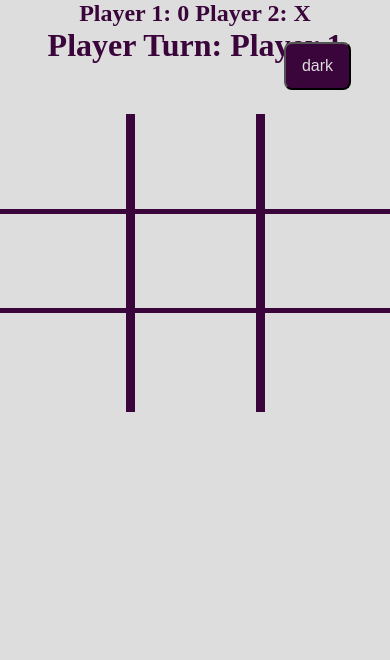
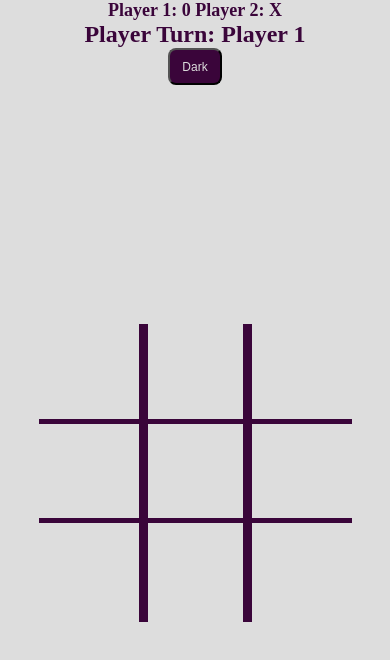
Before and after one commit to Sakif04/Tic-Tac-Toe, a plain HTML site: page index.html in a window 390 px wide. Drawn offline with Linux system fonts and the light colour scheme.

Commit message:
completed tictactoe

```diff
--- a/app.js
+++ b/app.js
@@ -26,12 +26,10 @@ class Game{
         this.winCombo=[[0,4,8],[2,4,6],[0,1,2],[2,5,8],[0,3,6],[1,4,7],[3,4,5],[6,7,8]];
     }
     attachTheme(){
-        const body=document.querySelector('body');
-        const app=document.querySelector('.app');
-        const theme=document.querySelector('#theme');
-
         const changeTheme=()=>{
-            console.log(theme.value);
+            const body=document.querySelector('body');
+            const app=document.querySelector('.app');
+            const theme=document.querySelector('#theme');
             if (app.classList.contains('dark')){
                 theme.value='Dark'
                 body.style.backgroundColor='#ddd';
@@ -43,6 +41,7 @@ class Game{
     }
     start(){
         this.renewAll();
+        this.attachTheme();
         let ninebox=new Box(9);
         ninebox.create();
         this.clickEffects();
@@ -58,8 +57,7 @@ class Game{
         const restartbtn=document.querySelector('.restart-button');
         restartbtn.classList.remove('active');
         let boxes=Array.from(document.querySelectorAll('.box'));
-        boxes.forEach(box=>box.remove())
-        this.attachTheme();
+        boxes.forEach(box=>box.remove());
     }
     clickEffects(){
         const effects=(indices,changedTurn,changedPlayer,classType,box)=>{
@@ -73,7 +71,7 @@ class Game{
             },50);
             this.turn=changedTurn;
             this.player=changedPlayer;
-            console.log(this);
+            // console.log(this);
             turn.textContent= `Player Turn: ${player}`;
         }
         const clicked=(e)=>{
@@ -130,7 +128,8 @@ class Game{
         const restartbtn=document.querySelector('.restart-button');
         restartbtn.classList.add('active');
         let boxes=Array.from(document.querySelectorAll('.box'));
-        boxes.forEach(box=>box.classList.add('inactive'))
+        boxes.forEach(box=>box.classList.add('inactive'));
+        this.attachTheme();
     }
 }
 const turn=document.querySelector('#turn');
--- a/index.html
+++ b/index.html
@@ -16,7 +16,7 @@
                 <h1 id='turn'>Player Turn: Player 1
                 </h1>
             </div>
-            <input value="dark" type="button" id="theme" onclick="">
+            <input value="Dark" type="button" id="theme" >
         </header>
         <div id="game">
             <div class="board "></div>
--- a/styles/style.scss
+++ b/styles/style.scss
@@ -26,9 +26,6 @@ header {
   color: $headertextcolor;
 }
 #theme {
-  position: absolute;
-  top: 5%;
-  right: 10%;
   background: $headertextcolor;
   padding: 0.8rem 1rem;
   color: #ddd;
@@ -51,7 +48,8 @@ body {
   position: relative;
   z-index: 0;
   margin: auto;
-  width: 100vh;
+  height: 80vh;
+  width: 40vw;
   flex-direction: row;
   align-items: center;
   align-content: center;
@@ -62,6 +60,7 @@ body {
 .box {
   position: relative;
   margin: -0.5px;
+  height: 10rem;
   font-size: 30px;
   text-align: center;
   font-weight: bold;
@@ -157,7 +156,7 @@ body {
   cursor: not-allowed;
 }
 #msg {
-  top: 30%;
+  top: 25%;
   color: $msgcolor;
   position: absolute;
 }
@@ -189,3 +188,12 @@ $darkbg: rgb(58, 5, 58);
     border-color: $txtcolor;
   }
 }
+$mobile: 600px;
+@media (max-width: $mobile) {
+  html {
+    font-size: 12px;
+  }
+  .board {
+    width: 80vw;
+  }
+}
```
Also changed, not shown: styles/style.css, 1 other file.
